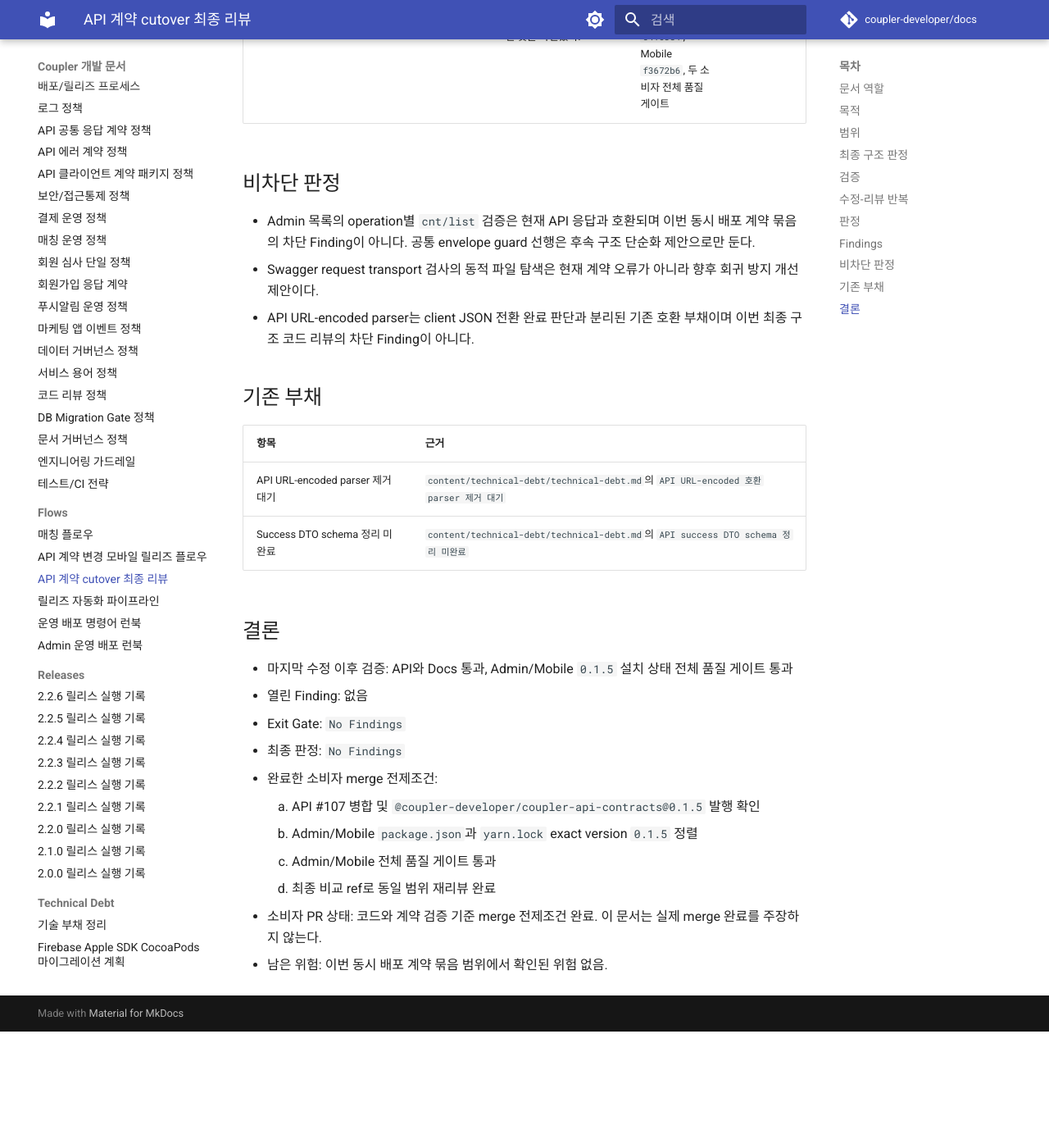
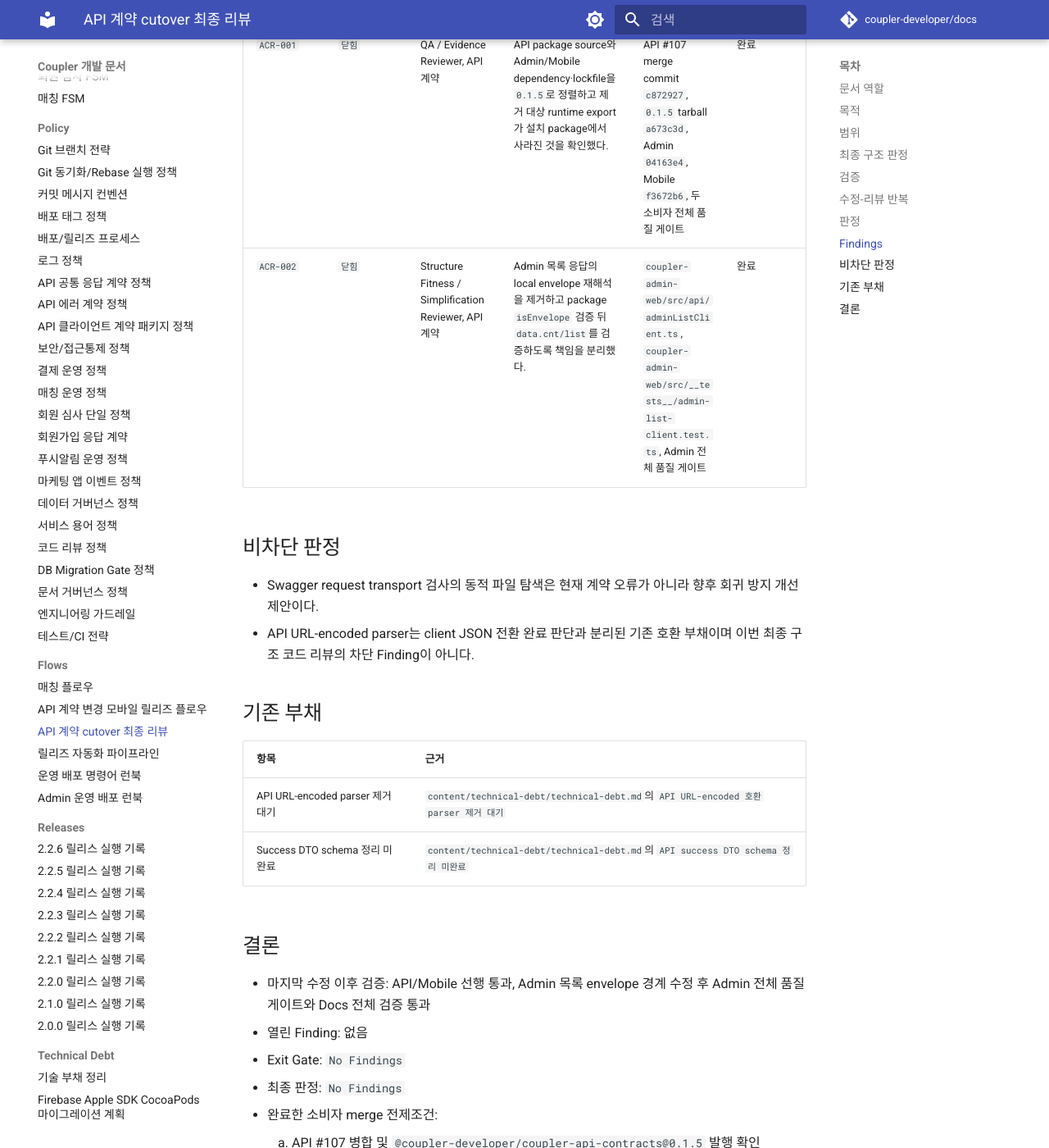
Before and after one commit to coupler-developer/docs, an MkDocs documentation site: the page built from content/flows/cross-project/api-contract-cutover-final-review.md, in a window 1280 px wide and 1400 px high, scrolled down 4052 px. Shown: the whole window at 82% size. Built offline with MkDocs 1.6.1 and Material for MkDocs 9.7.7, drawn with Linux system fonts in a browser that asks for light colours; comment, search, counter and statistics services are not loaded; before the commit the page ends 5310 px from its top, so only the background shows below that; some of the changed text lies outside the part shown.

Commit message:
docs: API 계약 최종 리뷰 결과 갱신
Reason:
- Admin 목록 envelope 경계 Finding 해소 결과와 최종 검증 근거를 문서에 동기화해야 함

Changes:
- Admin 일반/목록 응답 검증 순서와 72개 테스트 결과 반영
- ACR-002 해소와 열린 Finding 0건 기록

How:
- 동시 배포 계약 묶음의 최종 리뷰 범위와 Admin/Docs 마지막 검증 결과를 기준으로 갱신

Tests:
- yarn validate:docs 통과

```diff
--- a/content/flows/cross-project/api-contract-cutover-final-review.md
+++ b/content/flows/cross-project/api-contract-cutover-final-review.md
@@ -17,7 +17,7 @@
 - 변경 유형: `코드+문서`
 - 판정 범위: `동시 배포 계약 묶음`
 - API: `coupler-api` PR [#107](https://github.com/coupler-developer/coupler-api/pull/107), source commit `56f7a45`, merge commit `c872927`
-- Admin: `coupler-admin-web` PR [#54](https://github.com/coupler-developer/coupler-admin-web/pull/54), commit `04163e4`
+- Admin: `coupler-admin-web` PR [#54](https://github.com/coupler-developer/coupler-admin-web/pull/54), comparison ref `refactor/김민식/api-contract-cutover` (review baseline `04163e4`)
 - Mobile: `coupler-mobile-app` PR [#156](https://github.com/coupler-developer/coupler-mobile-app/pull/156), commit `f3672b6`
 - Docs: `docs` PR [#53](https://github.com/coupler-developer/docs/pull/53), 이 문서와 직접 연결된 정책 변경
 - 직접 연결 문서:
@@ -42,7 +42,7 @@
 | 성공 `data` runtime 경계 | `No Findings` | DTO validator 완성 전 `ApiEnvelope<unknown>`만 보장하고 소비자 공통 경계 한 곳에서 compile-time 타입을 결합 |
 | Mobile 요청 transport | `No Findings` | GET/DELETE query, POST/PUT JSON, upload multipart 및 관련 테스트 |
 | Admin 요청 transport | `No Findings` | GET/DELETE query, 일반 POST JSON, FormData boundary 자동 생성 |
-| Admin 일반 응답 경계 | `No Findings` | commit `d38f3c3`, `unknown -> isEnvelope -> data as T` 순서 |
+| Admin 일반/목록 응답 경계 | `No Findings` | 일반 응답과 목록 응답 모두 `unknown -> isEnvelope -> ok 분기 -> data 검증/결합` 순서 |
 | Package 공개 runtime | `No Findings` | 발행 및 소비 version `0.1.5` 정렬, 설치 runtime 실제 export gate 통과 |
 | URL-encoded client body | `No Findings` | Mobile serializer 제거, Swagger App write request JSON 수렴 |
 
@@ -63,6 +63,7 @@
 | 2 | 운영 legacy cutover와 동시 배포 계약 묶음 판정 분리 | `yarn validate:docs` | `Finding` | 운영 증빙은 제외됐으나 package 정렬 미완료 |
 | 3 | Admin 응답을 검증 전 `unknown`으로 유지하고 실제 package runtime export gate 추가 | API 통과, Admin/Mobile gate 의도적 실패 | `Finding` | `0.1.5` 미발행 및 소비자 `0.1.4` 고정 |
 | 4 | API #107 병합·`0.1.5` 발행 확인 후 Admin/Mobile exact dependency와 lockfile 정렬 | Admin/Mobile 전체 품질 게이트 | `No Findings` | 두 소비자의 설치 runtime export와 API package source 일치 |
+| 5 | Admin 목록도 package envelope guard를 먼저 적용하고 목록 validator를 `data` 전용으로 축소 | Admin 표적 회귀 테스트와 전체 품질 게이트, Docs 전체 검증 | `No Findings` | 성공/실패 envelope의 계약 외 top-level field 거부 확인 |
 
 ## 판정
 
@@ -79,7 +80,7 @@
 | QA / Evidence Reviewer | `No Findings` | API와 두 소비자 전체 품질 게이트 통과 |
 | Lifecycle Owner | `No Findings` | URL-encoded parser 제거는 별도 기술 부채로 유지 |
 | 조건부 추가 관점 | `No Findings` | 세 레포 package version과 실제 공개 runtime 정렬 완료 |
-| Finding 병합 | `No Findings` | `ACR-001` 해소, 새 Finding 없음 |
+| Finding 병합 | `No Findings` | `ACR-001`, `ACR-002` 해소, 열린 Finding 없음 |
 | Exit Gate | `No Findings` | 열린 Finding 없음 |
 
 ## Findings
@@ -87,10 +88,10 @@
 | ID | 상태 | 관점 | 내용 | 근거 | 조치 |
 | --- | --- | --- | --- | --- | --- |
 | `ACR-001` | `닫힘` | QA / Evidence Reviewer, API 계약 | API package source와 Admin/Mobile dependency·lockfile을 `0.1.5`로 정렬하고 제거 대상 runtime export가 설치 package에서 사라진 것을 확인했다. | API #107 merge commit `c872927`, `0.1.5` tarball `a673c3d`, Admin `04163e4`, Mobile `f3672b6`, 두 소비자 전체 품질 게이트 | 완료 |
+| `ACR-002` | `닫힘` | Structure Fitness / Simplification Reviewer, API 계약 | Admin 목록 응답의 local envelope 재해석을 제거하고 package `isEnvelope` 검증 뒤 `data.cnt/list`를 검증하도록 책임을 분리했다. | `coupler-admin-web/src/api/adminListClient.ts`, `coupler-admin-web/src/__tests__/admin-list-client.test.ts`, Admin 전체 품질 게이트 | 완료 |
 
 ## 비차단 판정
 
-- Admin 목록의 operation별 `cnt/list` 검증은 현재 API 응답과 호환되며 이번 동시 배포 계약 묶음의 차단 Finding이 아니다. 공통 envelope guard 선행은 후속 구조 단순화 제안으로만 둔다.
 - Swagger request transport 검사의 동적 파일 탐색은 현재 계약 오류가 아니라 향후 회귀 방지 개선 제안이다.
 - API URL-encoded parser는 client JSON 전환 완료 판단과 분리된 기존 호환 부채이며 이번 최종 구조 코드 리뷰의 차단 Finding이 아니다.
 
@@ -103,7 +104,7 @@
 
 ## 결론
 
-- 마지막 수정 이후 검증: API와 Docs 통과, Admin/Mobile `0.1.5` 설치 상태 전체 품질 게이트 통과
+- 마지막 수정 이후 검증: API/Mobile 선행 통과, Admin 목록 envelope 경계 수정 후 Admin 전체 품질 게이트와 Docs 전체 검증 통과
 - 열린 Finding: 없음
 - Exit Gate: `No Findings`
 - 최종 판정: `No Findings`
```
Also changed, not shown: other parts of content/flows/cross-project/api-contract-cutover-final-review.md (+1 -1 lines).
